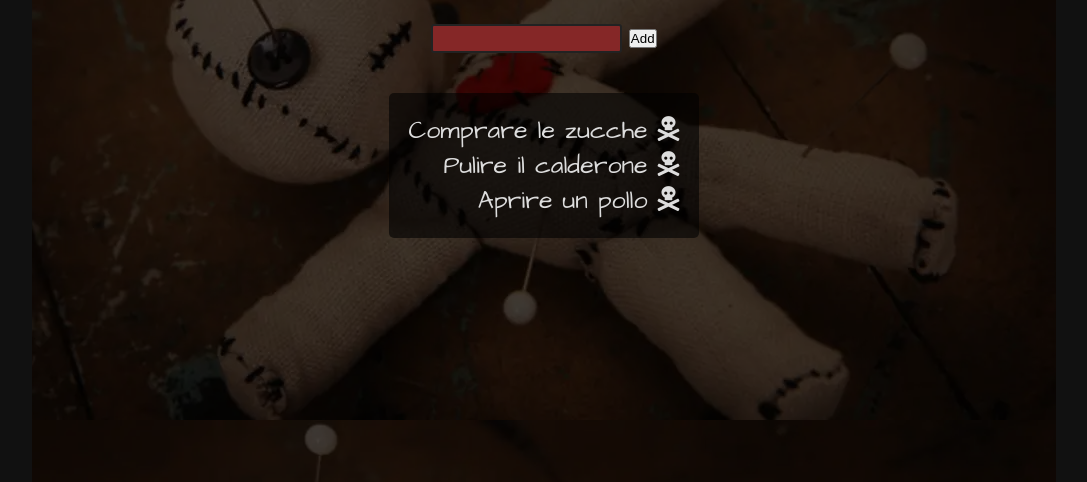
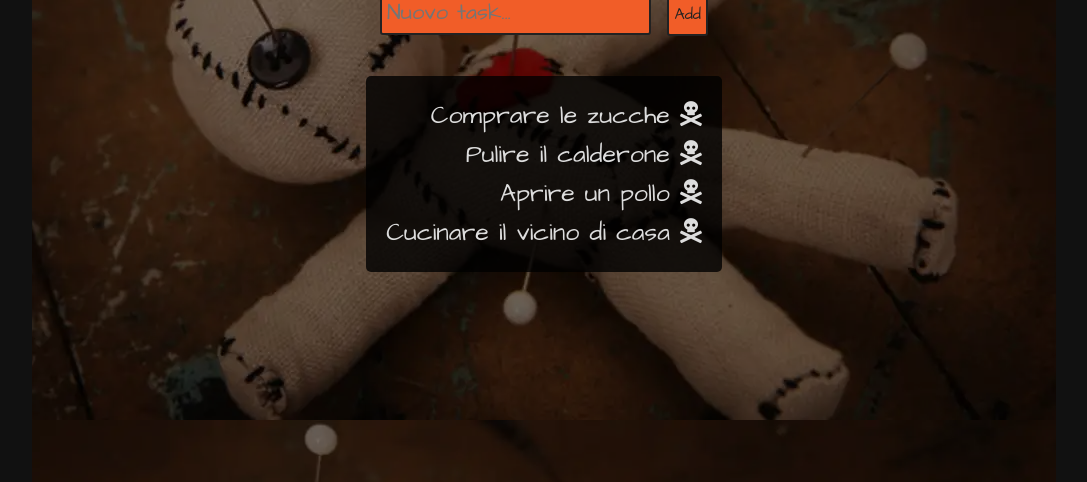
Before and after one commit to andreamazza84/vue-todolist, a plain HTML site: page index.html in a window 1280 px wide. Shown: the part 318-800 px from the top of the page, without its empty margins (96-1183 px from the left). Drawn offline with nearby package versions, Linux system fonts and the light colour scheme; a web font is replaced by a local one.

Commit message:
Tutto funzionante

```diff
--- a/index.html
+++ b/index.html
@@ -35,7 +35,7 @@
             justify-content: center;
             width: 100%;
             min-height: 100vh;
-            background-color: rgba(0,0,0,0.7);
+            background-color: rgba(0,0,0,0.5);
         }
         #header{
             margin-bottom: 40px;
@@ -48,27 +48,36 @@
             font-family: 'Architects Daughter', cursive;
             margin-bottom: 40px;
         }
-        #input > input{
+        .btn{
+            font-family: 'Architects Daughter', cursive;
             color: #222;
-            background-color: rgb(133, 39, 39);
+            background-color: rgb(241, 93, 40);
             border: 2px solid #222;
-            min-height: 25px;
-            min-width: 160px;
+            min-height: 45px;
             border-radius: 3px;
             padding: 5px;
+        }
+        #input > input{
+            font-size: 22px;
+            min-width: 160px;
+        }
+        #input > button{
+            font-size: 16px;
+            margin-left: 10px;
         }
         #list{
             font-family: 'Architects Daughter', cursive;
             text-align: right;
         }
         #list > ul{
-            background-color: rgba(0,0,0,0.6);
+            background-color: rgba(0,0,0,0.8);
             padding: 20px;
             border-radius: 5px;
         }
         #list > ul > li{
             list-style: none;
             font-size: 25px;
+            padding: 2px 0;
         }
         #list .alert{
             text-align: center;
@@ -87,9 +96,10 @@
             </header>
 
             <section id="input">
-                <input type="text" v-model="inputTask" minlength="5">
+                <!-- v-model per leggere il contenuto e legarlo alla varibile e v-on per avviare la function da tastiera -->
+                <input type="text" class="btn" v-model="inputTask" v-on:keydown.enter="addTask" minlength="5" placeholder="Nuovo task...">
                 <!-- Cliccando sul bottone Add viene aggiungo un elemento alla lista con la funzione addTask. -->
-                <button type="submit" @click="addTask">Add</button>
+                <button type="submit" class="btn" @click="addTask">Add</button>
             </section> <!-- /#input-->
 
             <section id="list">
--- a/main.js
+++ b/main.js
@@ -17,9 +17,10 @@ let app = new Vue({
         inputList: [
             "Comprare le zucche",
             "Pulire il calderone",
-            "Aprire un pollo"
+            "Aprire un pollo",
+            "Cucinare il vicino di casa"
         ],
-        noTasksMessage: 'Nulla da fare',
+        noTasksMessage: 'Time for relax',
         noTasks: false,
     },
     methods: {
@@ -42,3 +43,7 @@ let app = new Vue({
         }
     }
 });
+
+// document.addEventListener('keydown', function(e){
+//     console.log(this);
+// });
```
